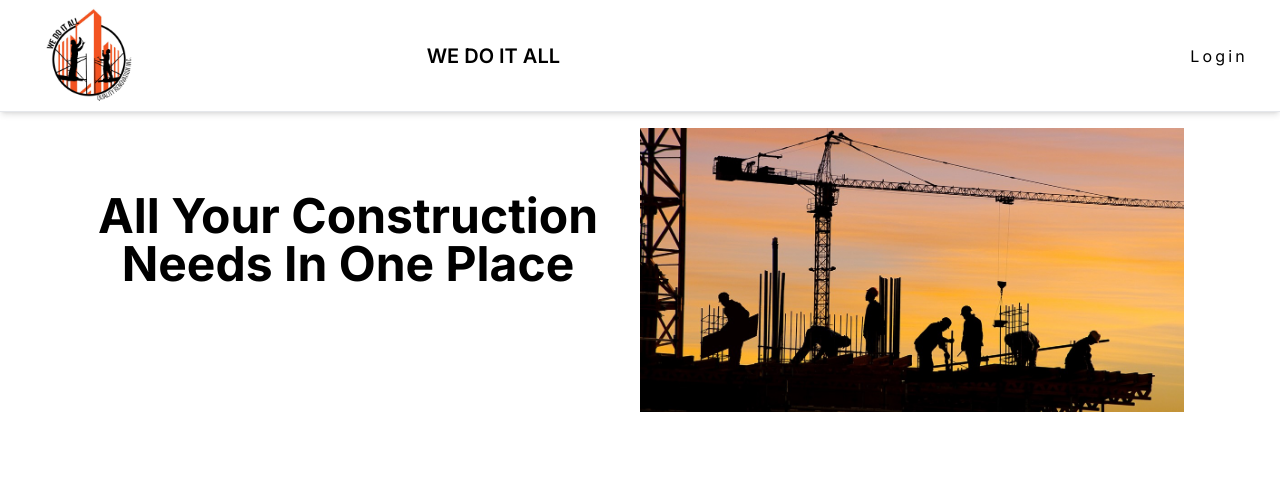
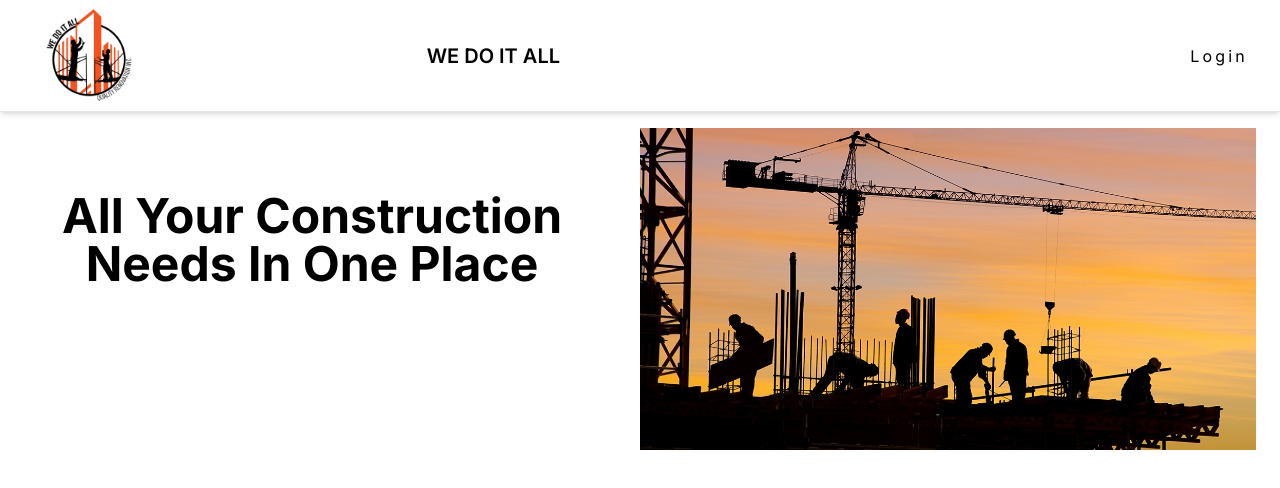
Before and after one commit to Alanl101/WDIA, a Next.js app: page / in a window 1280 px wide. Shown: the top 488 px of the page. Built offline with nearby package versions, Linux system fonts and the light colour scheme.

Commit message:
aligning fix

```diff
--- a/app/page.tsx
+++ b/app/page.tsx
@@ -7,14 +7,14 @@ export default function Home() {
     <main className="min-h-screen text-center sm:text-left">
       <div id="svg-img" className="xl:h-screen lg:h-full md:h-full sm:h-max min-h-screen flex justify-items-center">
 
-        <div className='grid sm:grid-cols-1 md:grid-cols-1 lg:grid-cols-2 w-full mx-24 my-32 h-screen-64'>
+        <div className='grid sm:grid-cols-1 md:grid-cols-1 lg:grid-cols-2 my-32 mx-6 h-screen-64'>
 
           <div className='flex w-full mt-12 pr-10 h-32 items-center justify-center'>
             <h1 className="text-5xl text-center text-secondary font-bold"> All Your Construction Needs In One Place </h1>
           </div>
 
-          <div>
-            <Image src={pic} alt="Company Logo" width={680} height={680} />
+          <div className="align-center">
+            <Image src={pic} alt="Company Logo" width={780} height={680} />
           </div>
           {/*<div className='flex w-full h-64 max-w-7xl justify-self-center items-center justify-center border-b-4 border-zinc-200'>
             <p className="text-xl text-secondary font-semibold text-justify mb-8 mt-32">
```
